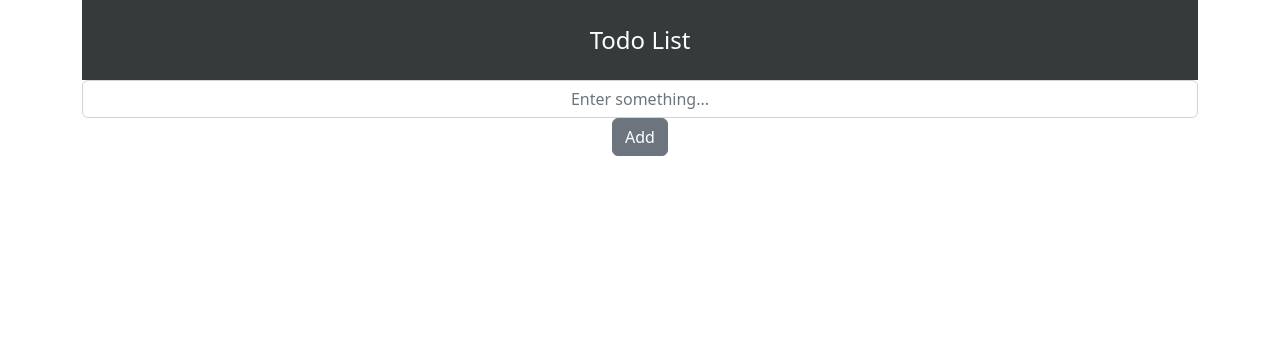
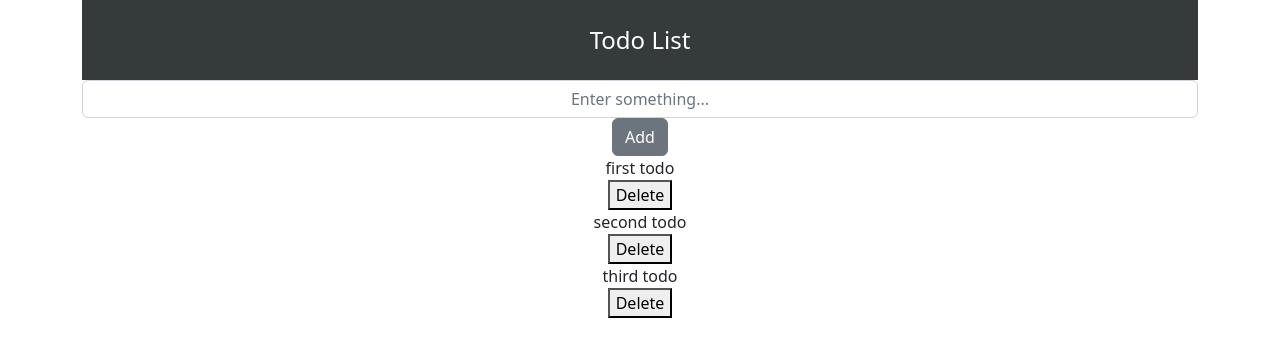
Before and after one commit to VladimirRM/Seo-soul-do, a React (Create React App) app: page / in a window 1280 px wide. Shown: the top 356 px of the page. Built offline with nearby package versions, Linux system fonts and the light colour scheme.

Commit message:
add button deleteTodo

```diff
--- a/src/components/TodoList/TodoList.js
+++ b/src/components/TodoList/TodoList.js
@@ -6,6 +6,12 @@ const TodoList = ({todo,setTodo}) => {
   const [value,setValue]= useState('')
   return (
     <div>
+      {todo.map((item)=>(
+        <div key={item.id}>
+          <div>{item.title}</div>
+          <button onClick={()=>deleteTodo(item.id)}>Delete</button>
+        </div>
+      ))}
 
     </div>
   )
```
